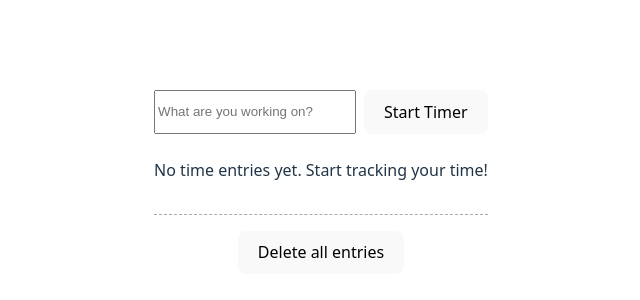
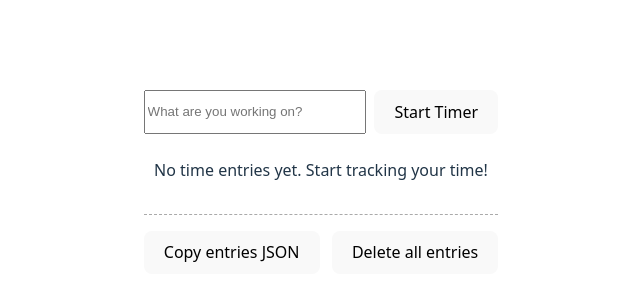
Before and after one commit to theail03/my-clock-app, a React (Vite) app: page / in a window 1280 px wide. Shown: the part 218-518 px from the top of the page, without its empty margins (319-959 px from the left). Built offline with nearby package versions, Linux system fonts and the light colour scheme.

Commit message:
add copy all entries option

```diff
--- a/src/App.jsx
+++ b/src/App.jsx
@@ -99,6 +99,23 @@ export default function App() {
     );
     if (!ok) return;
     setEntries([]);
+  };
+
+  const copyAllEntries = async () => {
+    const data = JSON.stringify(entries, null, 2);
+    try {
+      await navigator.clipboard.writeText(data);
+      alert("Entries JSON copied to clipboard.");
+    } catch {
+      // Fallback for environments without navigator.clipboard
+      const ta = document.createElement("textarea");
+      ta.value = data;
+      document.body.appendChild(ta);
+      ta.select();
+      document.execCommand("copy");
+      document.body.removeChild(ta);
+      alert("Entries JSON copied to clipboard.");
+    }
   };
 
   const renderEntries = (parentId = null, level = 0) =>
@@ -220,7 +237,7 @@ export default function App() {
             setTitle("");
           }}
         >
-          Start Timer
+            Start Timer
         </button>
       </div>
 
@@ -238,9 +255,12 @@ export default function App() {
           paddingTop: 16,
           borderTop: "1px dashed #aaa",
           display: "flex",
+          gap: 12,
           justifyContent: "center",
+          flexWrap: "wrap",
         }}
       >
+        <button onClick={copyAllEntries}>Copy entries JSON</button>
         <button onClick={clearAllEntries}>Delete all entries</button>
       </div>
     </div>
```
